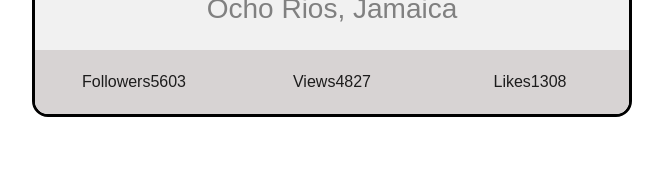
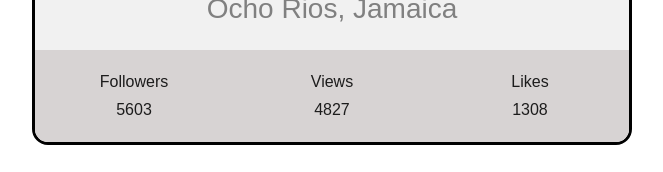
Before and after one commit to Anastassia2312/goit-react-hw-01, a React (Vite) app: page / in a window 1280 px wide. Shown: the part 493-665 px from the top of the page, without its empty margins (308-971 px from the left). Built offline with nearby package versions, Linux system fonts and the light colour scheme.

Commit message:
Update Profile.module.css

```diff
--- a/src/components/Profile/Profile.module.css
+++ b/src/components/Profile/Profile.module.css
@@ -24,6 +24,9 @@
 }
 
 .statsListItem {
+  display: flex;
+  flex-direction: column;
+  gap: 4px;
   width: calc((100% - 0px) / 3);
 }
 
```
